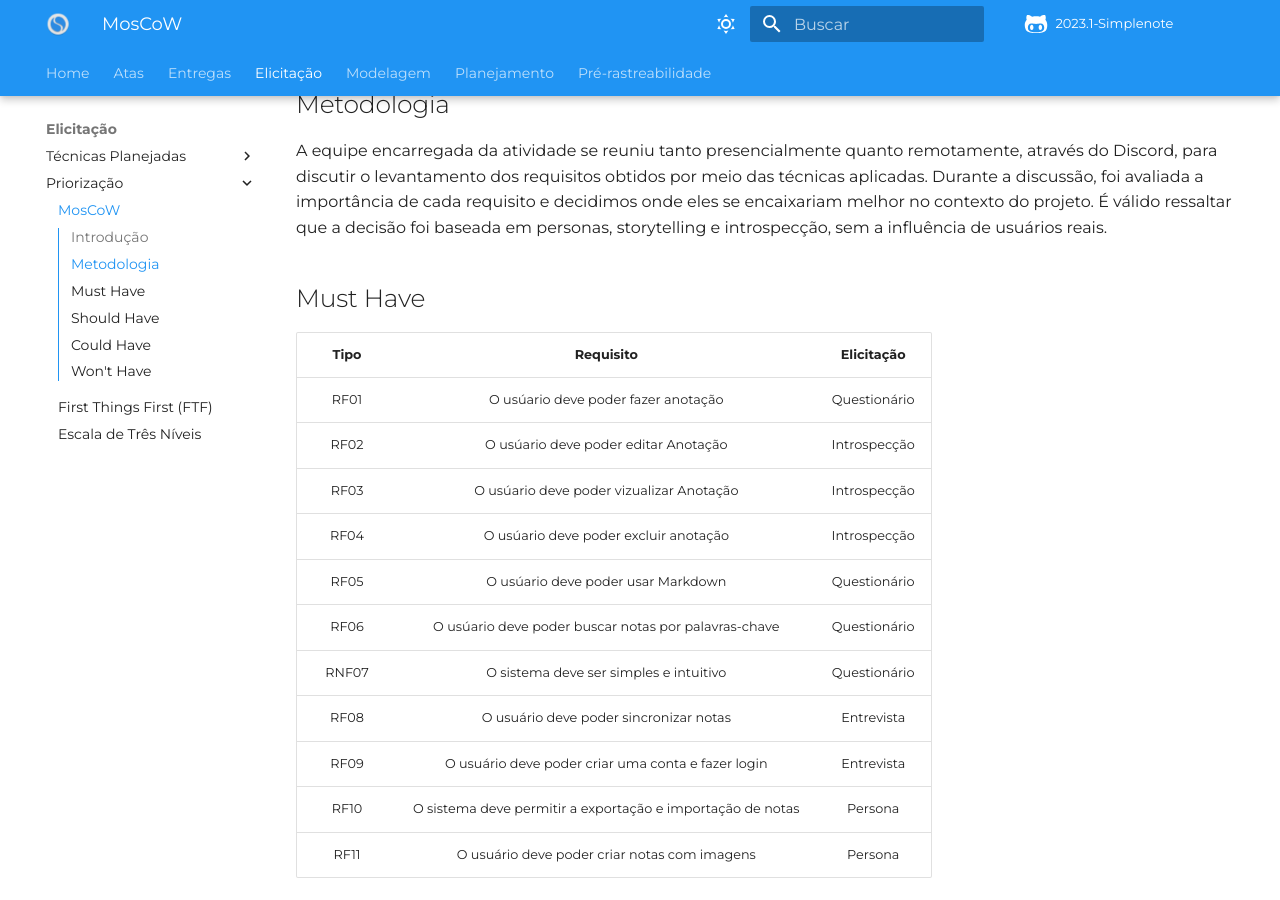
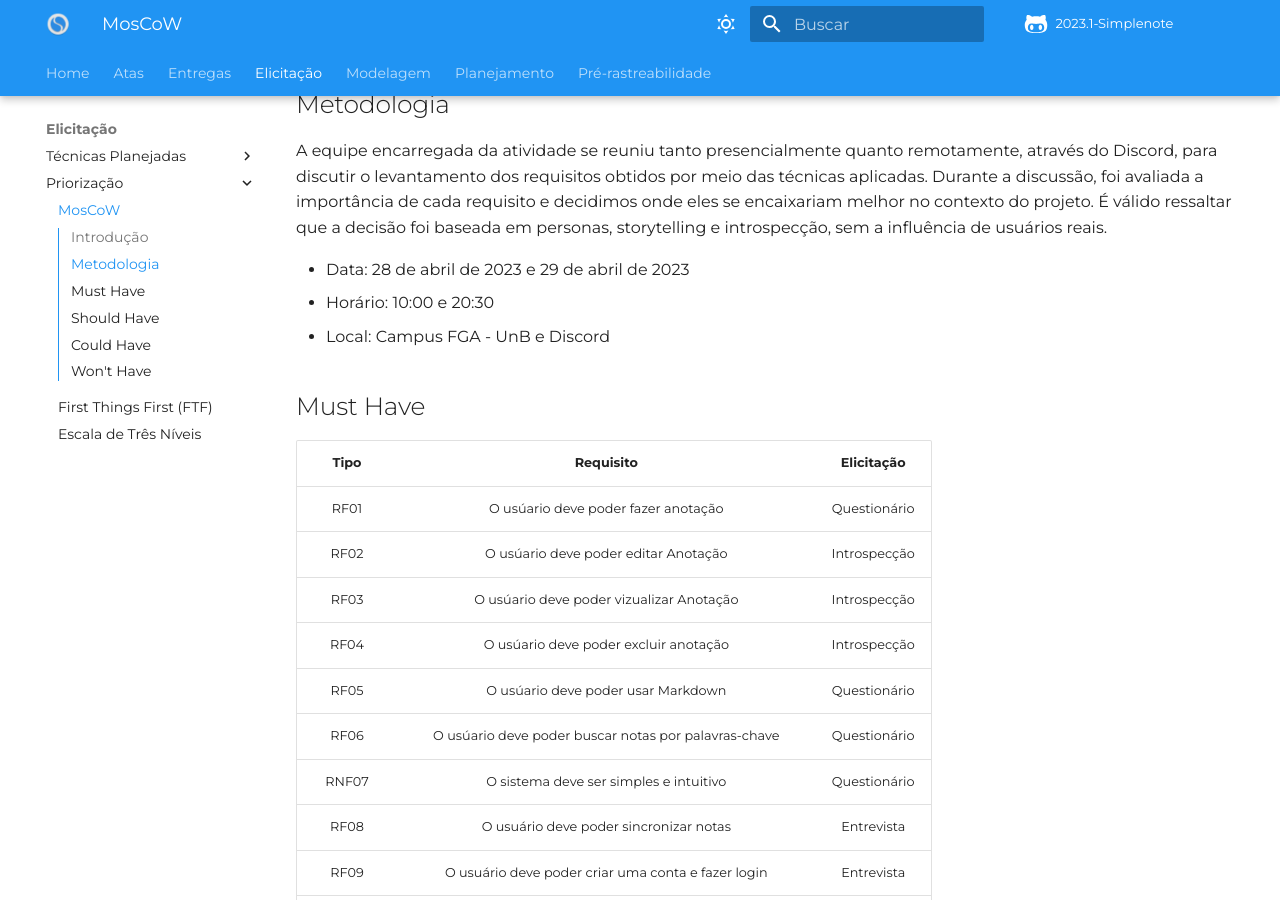
Before and after one commit to Requisitos-de-Software/2023.1-Simplenote, an MkDocs documentation site: the page built from docs/elicitacao/Priorização/MoScoW.md, in a window 1280 px wide and 900 px high, scrolled down 401 px. Built offline with MkDocs 1.6.1 and Material for MkDocs 9.7.7, drawn with Linux system fonts in a browser that asks for light colours; some web fonts are replaced; comment, search, counter and statistics services are not loaded.

Commit message:
#49 Cronograma priorização

```diff
--- a/docs/elicitacao/Priorização/MoScoW.md
+++ b/docs/elicitacao/Priorização/MoScoW.md
@@ -14,9 +14,11 @@ são os menos importantes e podem ser descartados.
 
 ## Metodologia
 
-<p>
 A equipe encarregada da atividade se reuniu tanto presencialmente quanto remotamente, através do Discord, para discutir o levantamento dos requisitos obtidos por meio das técnicas aplicadas. Durante a discussão, foi avaliada a importância de cada requisito e decidimos onde eles se encaixariam melhor no contexto do projeto. É válido ressaltar que a decisão foi baseada em personas, storytelling e introspecção, sem a influência de usuários reais.
-</p>
+
+- Data: 28 de abril de 2023 e 29 de abril de 2023
+- Horário: 10:00 e 20:30
+- Local: Campus FGA - UnB e Discord
 
 ## Must Have
 
```
Also changed, not shown: docs/elicitacao/Priorização/FirstthingsFirst.md (+4 -1 lines), docs/elicitacao/Priorização/ThreeLevelScale.md (+10 -5 lines).
